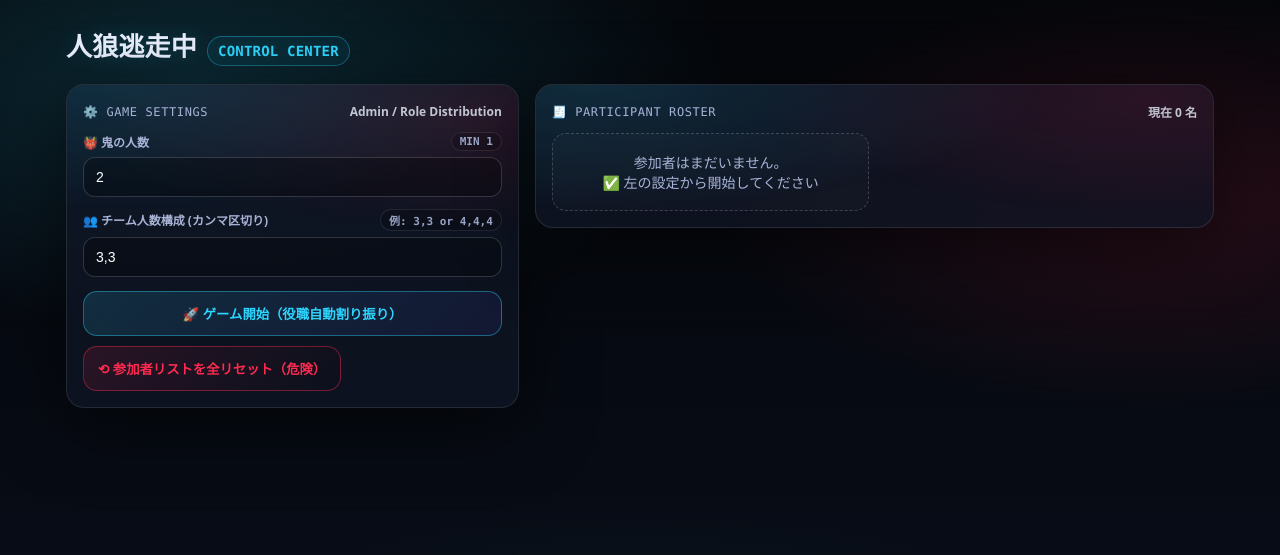
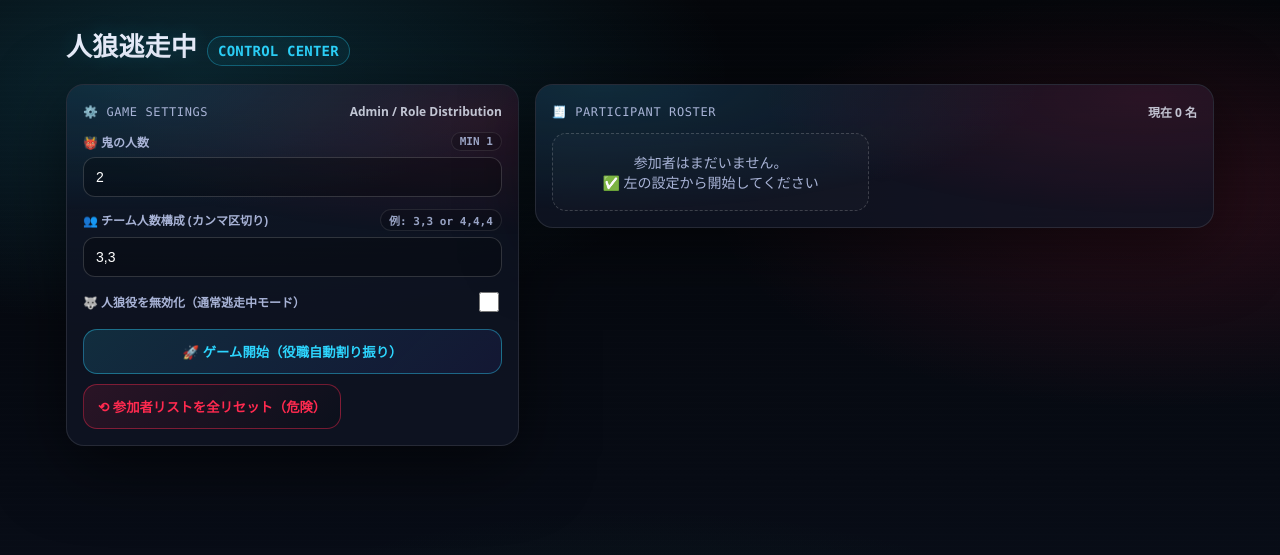
Before and after one commit to hexianxitian172-star/game-system, a FastAPI app: page /admin in a window 1280 px wide. Shown: the top 555 px of the page. Run offline with FastAPI, Linux system fonts and the light colour scheme.

Commit message:
feat: 人狼OFFモード（通常逃走中）を追加

```diff
--- a/main.py
+++ b/main.py
@@ -28,7 +28,11 @@
 
 # 🎮 ゲーム開始処理 (POST)
 @app.post("/admin/start")
-def start_game(oni_count: int = Form(2), camp_sizes: str = Form("3,3")):
+def start_game(
+    oni_count: int = Form(2),
+    camp_sizes: str = Form("3,3"),
+    disable_wolf: bool = Form(False)  # ★人狼無効化フラグを受け取る
+):
     global players
     sizes = [int(s.strip()) for s in camp_sizes.split(",")]
 
@@ -49,13 +53,20 @@
         remaining = remaining[size:]
 
         if team_members:
-            werewolf = team_members.pop(0)
-            werewolf["role"] = "人狼"
-            werewolf["team"] = f"{team_names[i]}チーム"
+            if disable_wolf:
+                # ★人狼OFF：チーム全員を「逃走者」にする
+                for p in team_members:
+                    p["role"] = "逃走者"
+                    p["team"] = f"{team_names[i]}チーム"
+            else:
+                # ★人狼ON：先頭の1人を「人狼」、残りを「逃走者」にする
+                werewolf = team_members.pop(0)
+                werewolf["role"] = "人狼"
+                werewolf["team"] = f"{team_names[i]}チーム"
 
-            for p in team_members:
-                p["role"] = "逃走者"
-                p["team"] = f"{team_names[i]}チーム"
+                for p in team_members:
+                    p["role"] = "逃走者"
+                    p["team"] = f"{team_names[i]}チーム"
 
     return RedirectResponse(url="/admin", status_code=303)
 
--- a/templates/admin.html
+++ b/templates/admin.html
@@ -396,11 +396,18 @@
             </label>
             <input type="text" name="camp_sizes" value="3,3" placeholder="例: 3,3 や 4,4,4" required />
           </div>
+          <div class="form-group">
+  <label style="cursor: pointer; display: flex; align-items: center; justify-content: space-between;">
+    <span>🐺 人狼役を無効化（通常逃走中モード）</span>
+    <input type="checkbox" name="disable_wolf" value="true" style="width: 20px; height: 20px; cursor: pointer;">
+  </label>
+</div>
 
           <div class="actions">
             <button class="btn btn-start" type="submit">
               🚀 ゲーム開始（役職自動割り振り）
             </button>
+
           </div>
         </form>
 
```
